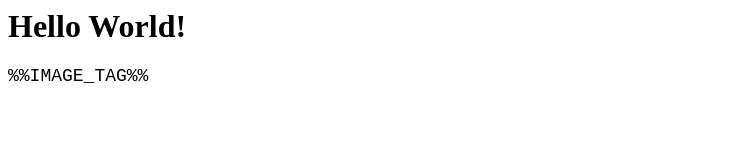
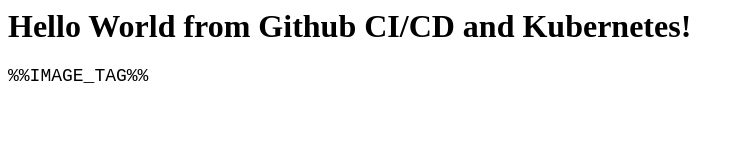
Before and after one commit to dconnelly923/cicd-demo, a plain HTML site: page template.html in a window 1280 px wide. Shown: the whole page, without its empty margins (0-744 px from the left). Drawn offline with Linux system fonts and the light colour scheme.

Commit message:
updated message

```diff
--- a/template.html
+++ b/template.html
@@ -9,7 +9,7 @@
         <title>CI/CD Demo Page</title>
     </head>
     <body>
-        <h1><bold>Hello World!</bold></h1>
+        <h1><bold>Hello World from Github CI/CD and Kubernetes!</bold></h1>
         <p>%%IMAGE_TAG%%</p>
     </body>
 </html>
```
